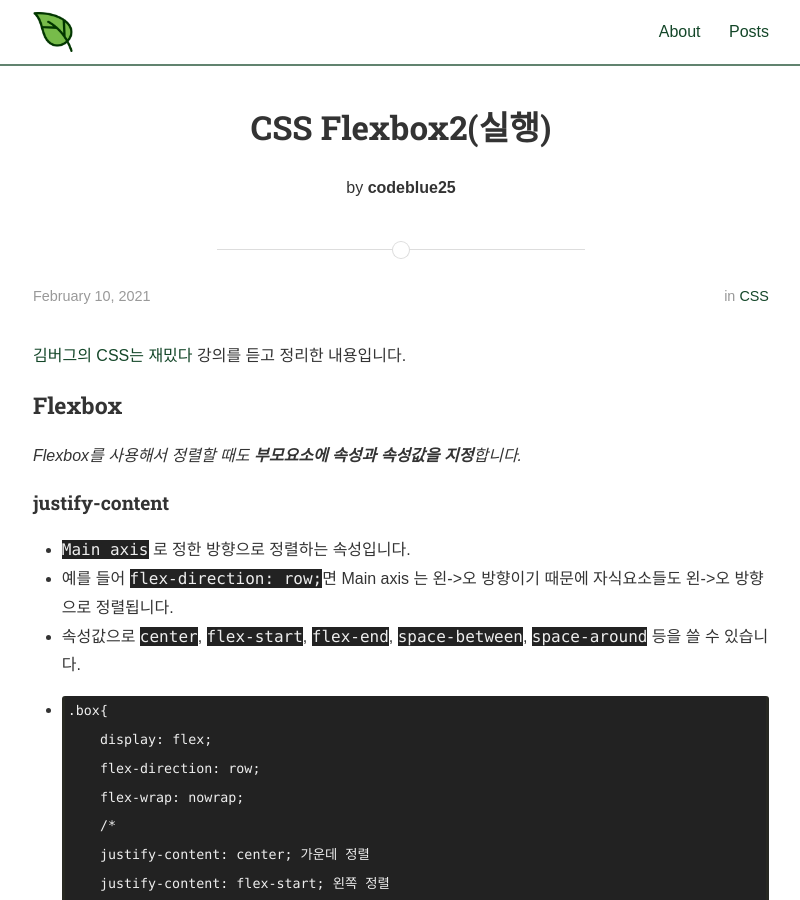
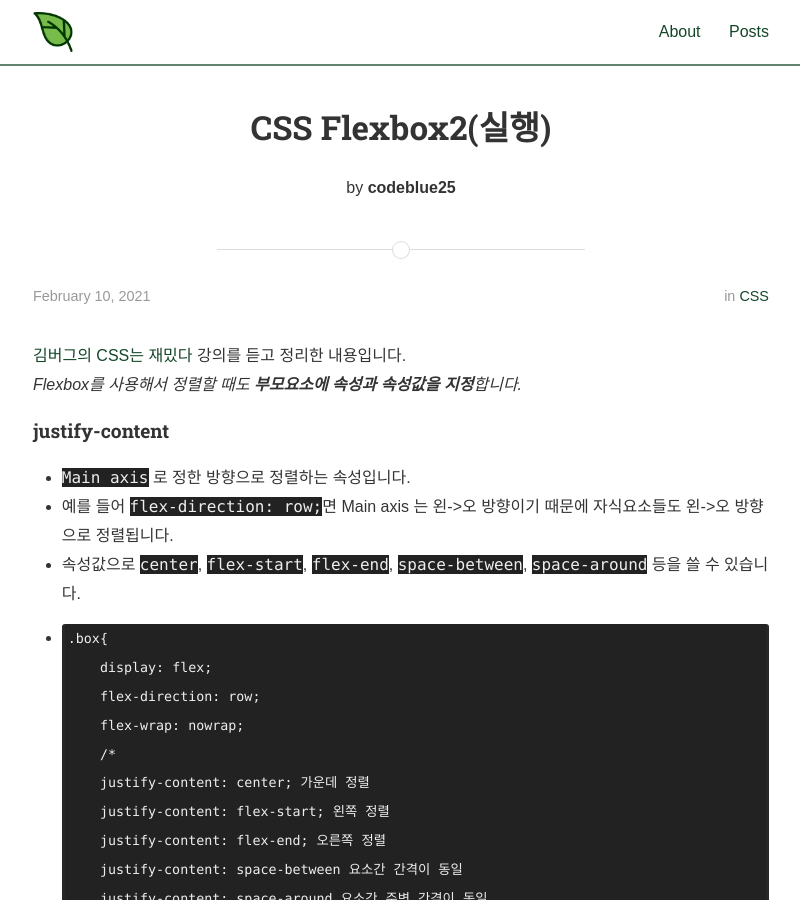
Before and after one commit to codeblue25/codeblue25.github.io, a Jekyll site: the page built from _posts/2021-02-10-flexbox2.md, in a window 1280 px wide and 900 px high. Shown: the whole window, without its empty margins (239-1039 px from the left). Built offline with Jekyll 4.4.1, drawn with Linux system fonts in a browser that asks for light colours; nearby versions of some CDN libraries; some web fonts are replaced; a style sheet for code colours, icons or effects is not loaded.

Commit message:
CSS Flexbox2
제목 수정

```diff
--- a/_posts/2021-02-10-flexbox2.md
+++ b/_posts/2021-02-10-flexbox2.md
@@ -7,9 +7,7 @@ categories: CSS
 ---
 
 [김버그의 CSS는 재밌다](https://edu.goorm.io/lecture/17829/%EA%B9%80%EB%B2%84%EA%B7%B8%EC%9D%98-css%EB%8A%94-%EC%9E%AC%EB%B0%8C%EB%8B%A4-%EA%B8%B0%EC%B4%88%EB%B6%80%ED%84%B0-%EC%8B%A4%EB%AC%B4-%EB%A0%88%EB%B2%A8%EA%B9%8C%EC%A7%80) 강의를 듣고 정리한 내용입니다.
-
-<h3>Flexbox</h3>
-
+<br />
 *Flexbox를 사용해서 정렬할 때도 **부모요소에 속성과 속성값을 지정**합니다.*<br />
 
 <h4>justify-content</h4>
@@ -53,7 +51,7 @@ categories: CSS
 *  <iframe height="265" style="width: 100%;" scrolling="no" title="Flexbox2.2" src="https://codepen.io/codeblue25/embed/KKNgROy?height=265&theme-id=dark&default-tab=css,result" frameborder="no" loading="lazy" allowtransparency="true" allowfullscreen="true">
   See the Pen <a href='https://codepen.io/codeblue25/pen/KKNgROy'>Flexbox2.2</a> by CHOI SUN YOUNG
   (<a href='https://codepen.io/codeblue25'>@codeblue25</a>) on <a href='https://codepen.io'>CodePen</a>.
-  * 만약 의도한 것이 위와 같은 모양이 아니라, 부모요소 전체를 가로지르는 Cross axis를 기준으로 Flex 정렬을 하고 싶을 때 `align-content`를 사용합니다.
+  * 만약 의도한 것이 위와 같은 모양이 아니라, **부모요소 전체를 가로지르는 Cross axis를 기준으로** Flex 정렬을 하고 싶을 때 `align-content`를 사용합니다.
   * <iframe height="265" style="width: 100%;" scrolling="no" title="Flexbox2.3" src="https://codepen.io/codeblue25/embed/PobGaGW?height=265&theme-id=dark&default-tab=css,result" frameborder="no" loading="lazy" allowtransparency="true" allowfullscreen="true">
   See the Pen <a href='https://codepen.io/codeblue25/pen/PobGaGW'>Flexbox2.3</a> by CHOI SUN YOUNG
   (<a href='https://codepen.io/codeblue25'>@codeblue25</a>) on <a href='https://codepen.io'>CodePen</a>.
```
